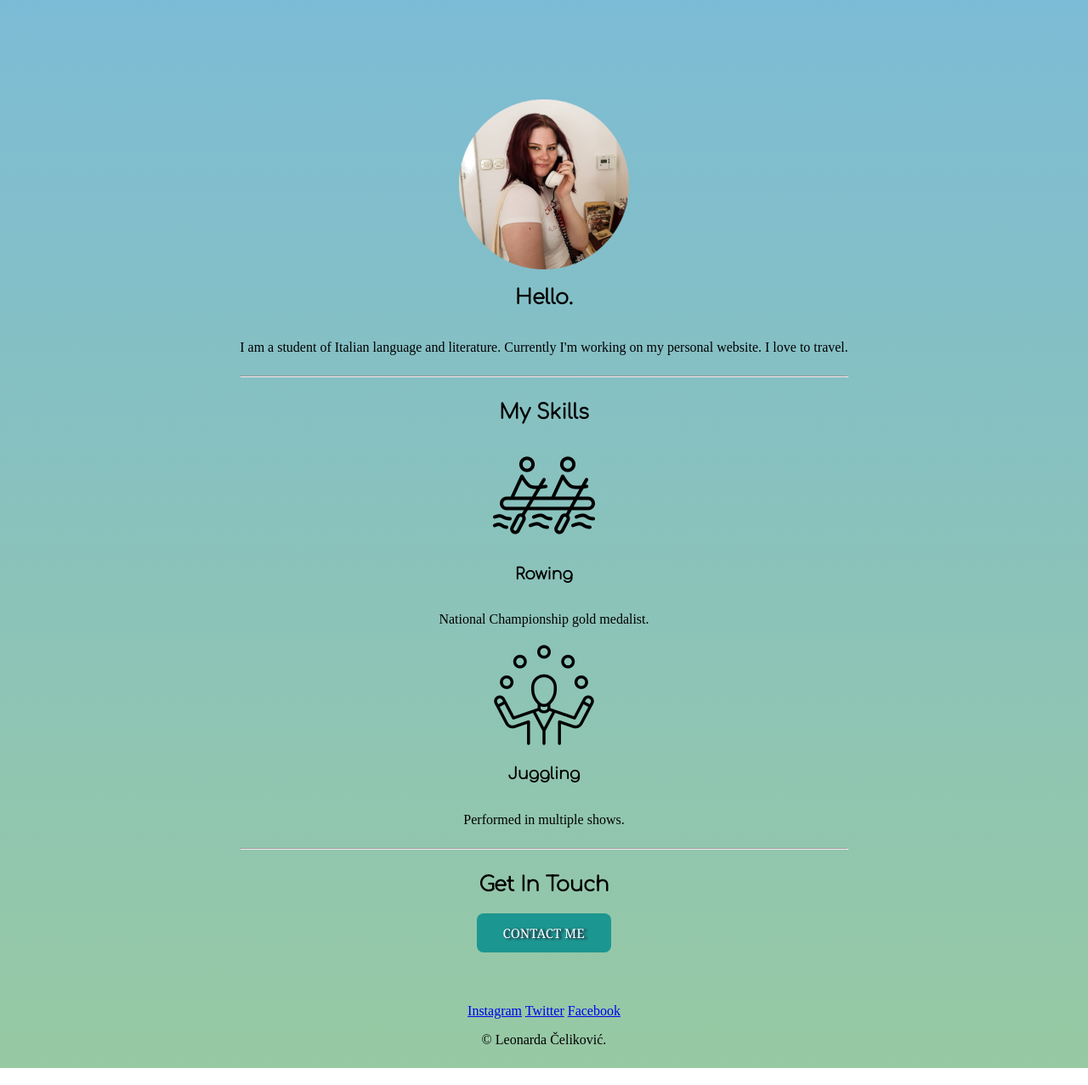
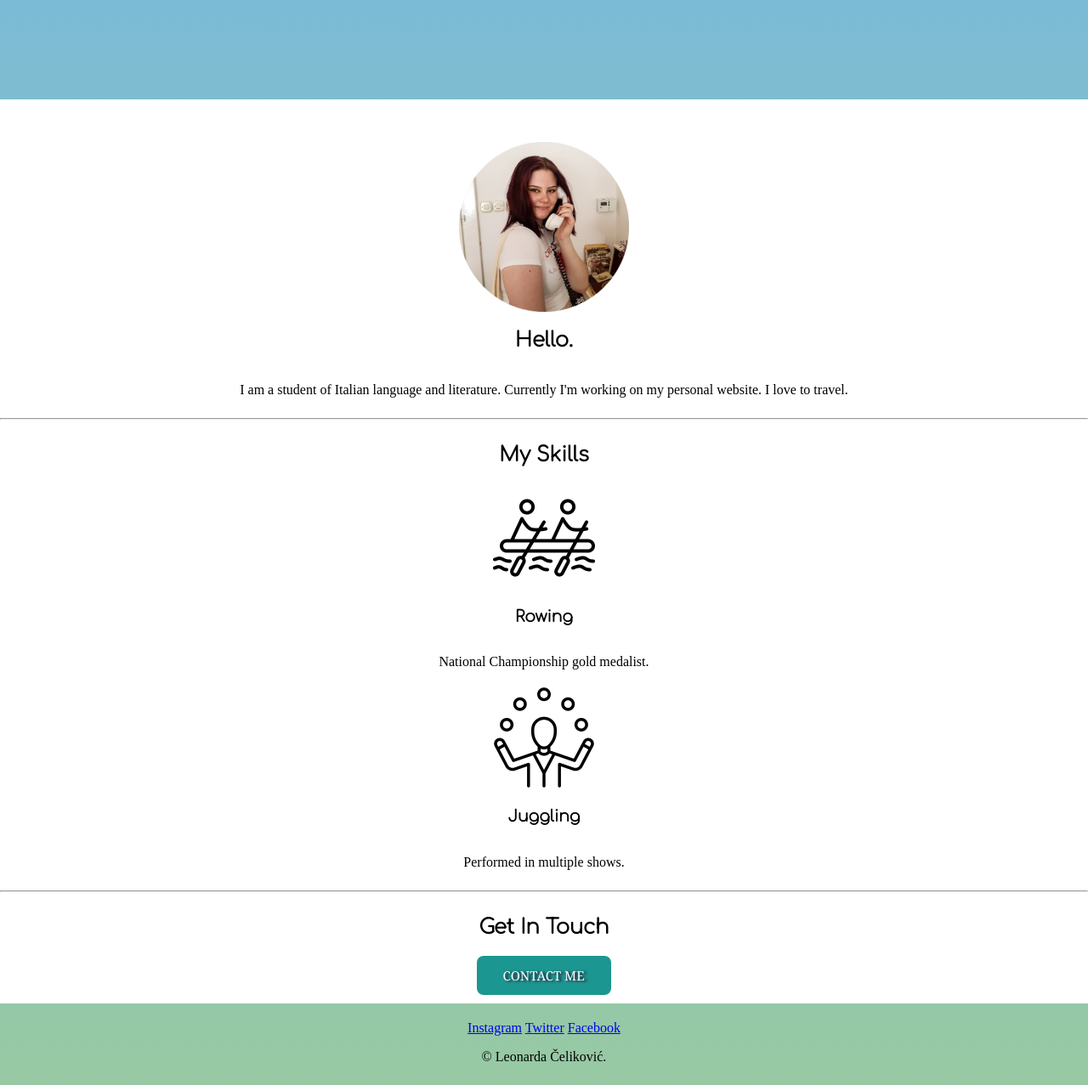
Before and after one commit to Aleth3a/personal-site, a plain HTML site: page index.html in a window 1280 px wide. Shown: the part 851-2128 px from the top of the page at 85% size. Drawn offline with Linux system fonts and the light colour scheme; a web font is replaced by a local one.

Commit message:
background color change

```diff
--- a/css/styles.css
+++ b/css/styles.css
@@ -1,6 +1,7 @@
 body {
   background: linear-gradient(#6ab2f7, #97c9a3);
   margin-top: 100px;
+  overflow-x: hidden;
 }
 
 .cloud_movement {
@@ -35,6 +36,7 @@ body {
 
 #mountain {
   animation: High 3s linear infinite;
+  margin-bottom: 120px;
 }
 
 @keyframes High {
@@ -91,8 +93,14 @@ p {
   margin: auto;
 }
 
+.middle_container {
+  background-color: white;
+  width: 100vw;
+  margin: 0;
+}
+
 .profile {
-  margin-top: 120px;
+  margin-top: 50px;
   display: flex;
   flex-direction: column;
   align-items: center;
@@ -145,7 +153,6 @@ p {
   background-image: linear-gradient(to bottom, #356eb3, #356eb3);
   text-decoration: none;
 }
-
 .bottom_container {
-  margin-top: 50px;
+  margin-top: 20px;
 }
```
